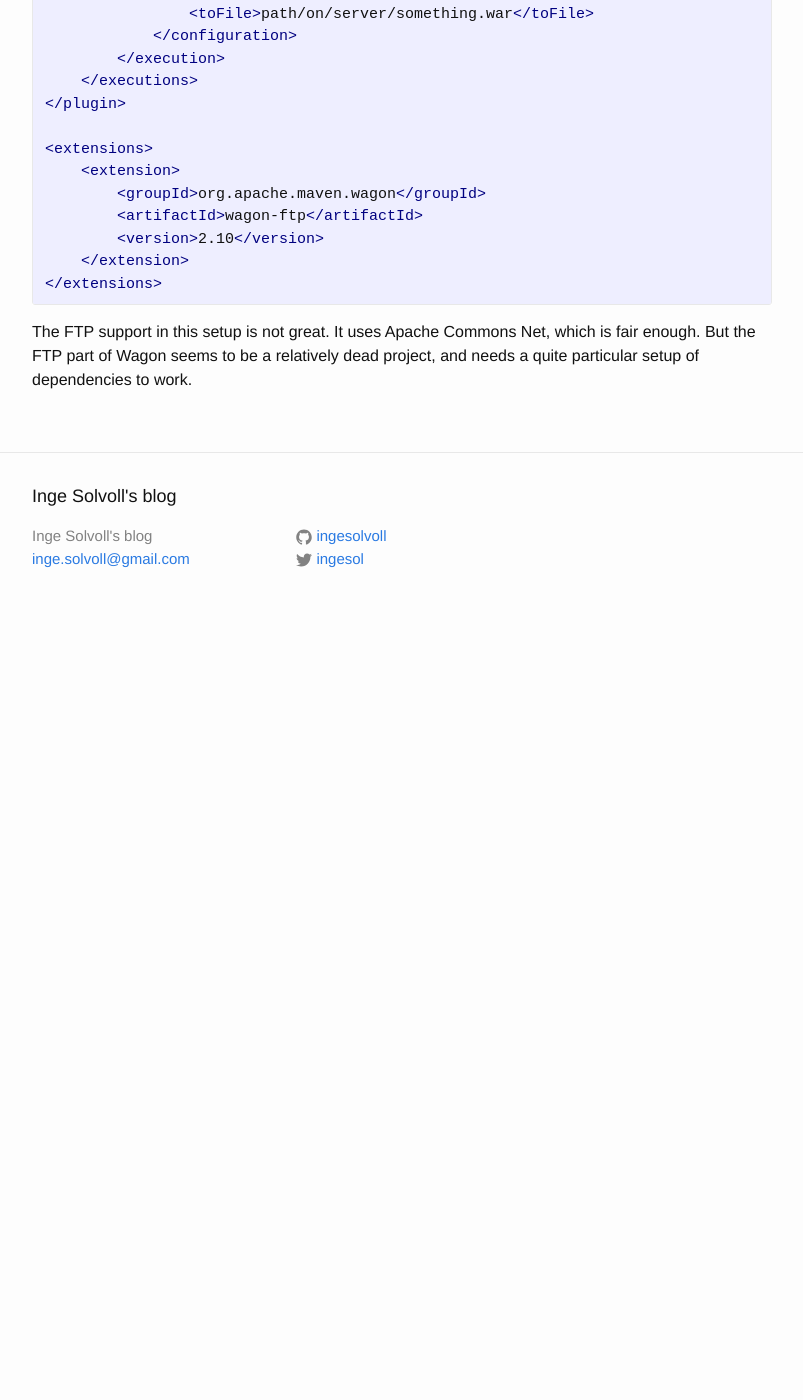
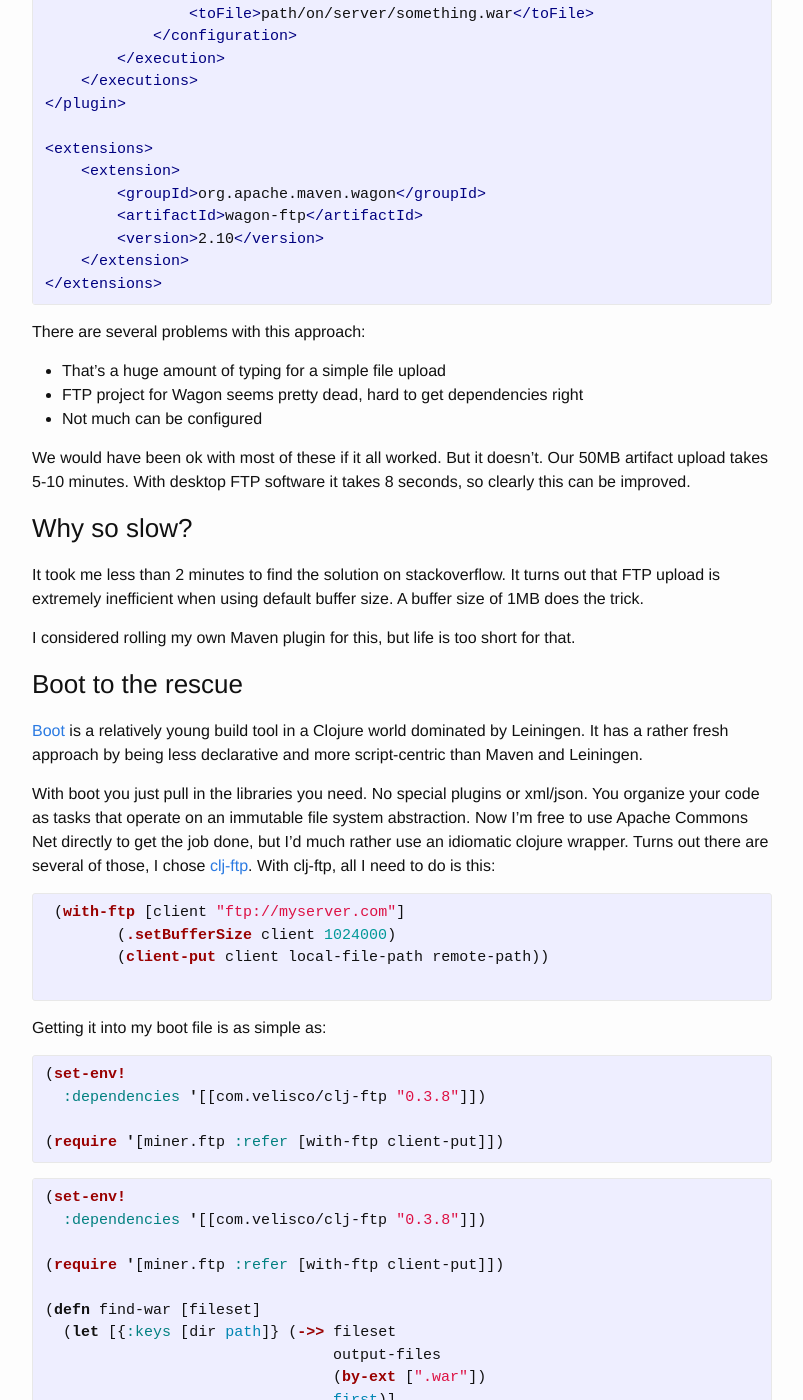
Before and after one commit to ingesolvoll/ingesolvoll.github.io, a Jekyll site: the page built from _posts/2016-12-26-how-boot-solved-our-ftp-upload-problem.markdown, in a window 1280 px wide and 1400 px high, scrolled down 684 px. Shown: the whole window, without its empty margins (238-1041 px from the left). Built offline with Jekyll 4.4.1, drawn with Linux system fonts in a browser that asks for light colours; before the commit the page ends 1314 px from its top, so only the background shows below that; some of the changed text lies outside the part shown.

Commit message:
Lots of new content in post

```diff
--- a/_posts/2016-12-26-how-boot-solved-our-ftp-upload-problem.markdown
+++ b/_posts/2016-12-26-how-boot-solved-our-ftp-upload-problem.markdown
@@ -39,4 +39,66 @@ My company uses Maven and Jenkins for most of our build needs. We are pretty hap
 </extensions>
 {% endhighlight %}
 
-The FTP support in this setup is not great. It uses Apache Commons Net, which is fair enough. But the FTP part of Wagon seems to be a relatively dead project, and needs a quite particular setup of dependencies to work.
+There are several problems with this approach:
+* That's a huge amount of typing for a simple file upload
+* FTP project for Wagon seems pretty dead, hard to get dependencies right
+* Not much can be configured
+
+We would have been ok with most of these if it all worked. But it doesn't. Our 50MB artifact upload takes 5-10 minutes. With desktop FTP software it takes 8 seconds, so clearly this can be improved.
+
+### Why so slow?
+It took me less than 2 minutes to find the solution on stackoverflow. It turns out that FTP upload is extremely inefficient when using default buffer size. A buffer size of 1MB does the trick.
+
+I considered rolling my own Maven plugin for this, but life is too short for that.
+
+### Boot to the rescue
+[Boot] is a relatively young build tool in a Clojure world dominated by Leiningen. It has a rather fresh approach by being less declarative and more script-centric than Maven and Leiningen.
+
+With boot you just pull in the libraries you need. No special plugins or xml/json. You organize your code as tasks that operate on an immutable file system abstraction. Now I'm free to use Apache Commons Net directly to get the job done, but I'd much rather use an idiomatic clojure wrapper. Turns out there are several of those, I chose [clj-ftp]. With clj-ftp, all I need to do is this:
+
+ {% highlight clojure %}
+ (with-ftp [client "ftp://myserver.com"]
+        (.setBufferSize client 1024000)
+        (client-put client local-file-path remote-path))
+ {% endhighlight %}
+
+Getting it into my boot file is as simple as:
+
+{% highlight clojure %}
+(set-env!
+  :dependencies '[[com.velisco/clj-ftp "0.3.8"]])
+
+(require '[miner.ftp :refer [with-ftp client-put]])
+{% endhighlight %}
+
+{% highlight clojure %}
+(set-env!
+  :dependencies '[[com.velisco/clj-ftp "0.3.8"]])
+
+(require '[miner.ftp :refer [with-ftp client-put]])
+
+(defn find-war [fileset]
+  (let [{:keys [dir path]} (->> fileset
+                                output-files
+                                (by-ext [".war"])
+                                first)]
+         (str (.toString dir) "\\" path)))
+
+(defn ftp-upload! [url local-path remote-path]
+  (with-ftp [client url]
+            (.setBufferSize client 1024000)
+            (client-put client local-path remote-path))
+
+(deftask upload []
+   (with-pass-thru fileset
+     (ftp-upload! "ftp://myserver.com" (find-war fileset) "path/on/server/something.war"))))
+
+(deftask build
+         "Build my project."
+         []
+         (comp (compile) (jar) (uber) (war) (upload)))
+
+{% endhighlight %}
+
+[Boot]: http://boot-clj.com/
+[clj-ftp]: https://github.com/miner/clj-ftp
```
Also changed, not shown: other parts of _posts/2016-12-26-how-boot-solved-our-ftp-upload-problem.markdown (+2 -2 lines), 1 other file.
